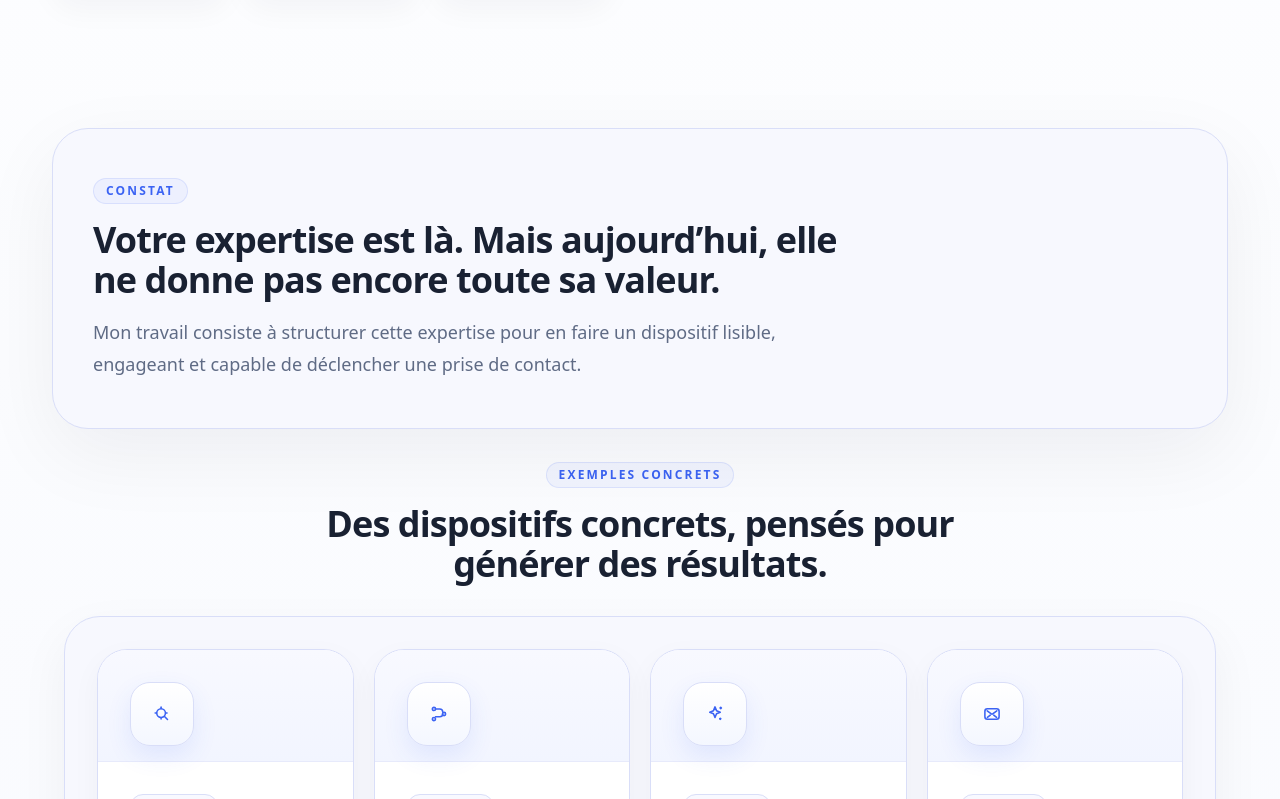
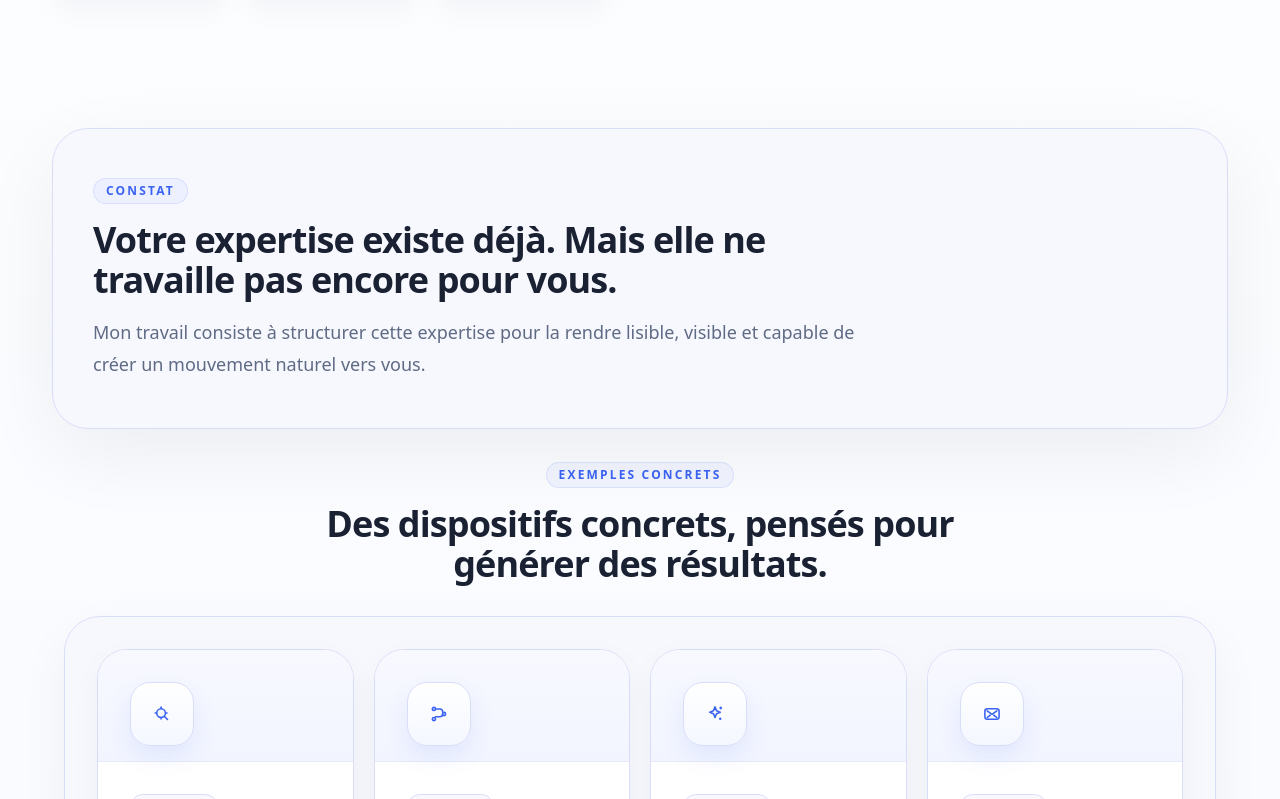
Before and after one commit to arnaudcrestey/portail-site-vitrine, a Next.js app: page / in a window 1280 px wide. Shown: the part 1077-1876 px from the top of the page. Built offline with nearby package versions, Linux system fonts and the light colour scheme.

Commit message:
Update page.tsx

```diff
--- a/app/page.tsx
+++ b/app/page.tsx
@@ -15,12 +15,11 @@ export default function HomePage() {
               <span className="section-eyebrow">Constat</span>
 
               <h2 className="mt-4 text-3xl font-semibold tracking-tight text-ink sm:text-4xl">
-                Votre expertise est là. Mais aujourd’hui, elle ne donne pas encore toute sa valeur.
+                Votre expertise existe déjà. Mais elle ne travaille pas encore pour vous.
               </h2>
 
               <p className="mt-4 text-lg leading-8 text-slate">
-                Mon travail consiste à structurer cette expertise pour en faire un dispositif
-                lisible, engageant et capable de déclencher une prise de contact.
+                Mon travail consiste à structurer cette expertise pour la rendre lisible, visible et capable de créer un mouvement naturel vers vous.
               </p>
             </div>
           </div>
```
